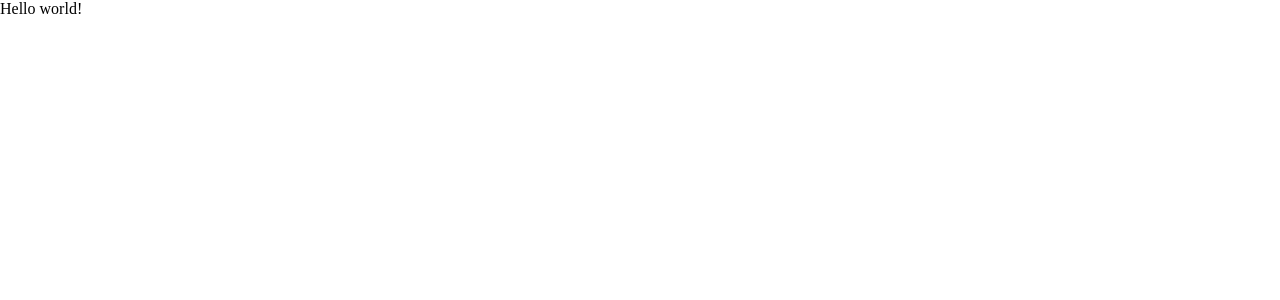
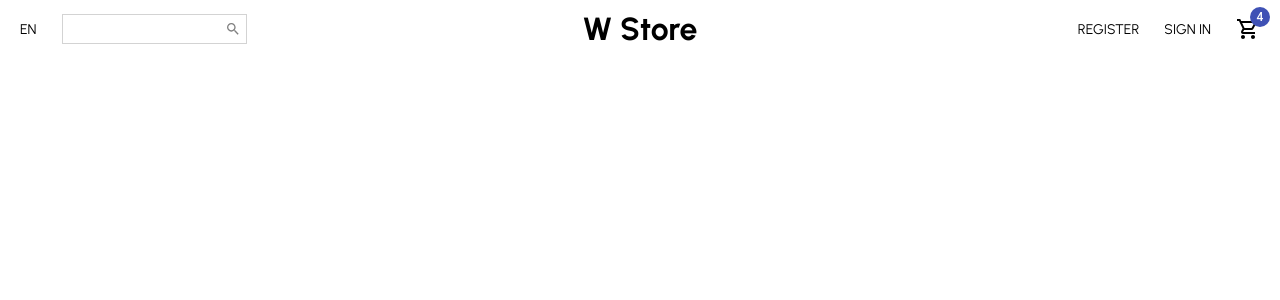
Before and after one commit to Jithin-A-P/w-store, a React (Create React App) app in the folder frontend/: page / in a window 1280 px wide. Shown: the top 300 px of the page. Built offline with nearby package versions, Linux system fonts and the light colour scheme.

Commit message:
Navbar added

```diff
--- a/frontend/package.json
+++ b/frontend/package.json
@@ -3,12 +3,16 @@
   "version": "0.1.0",
   "private": true,
   "dependencies": {
+    "@material-ui/core": "^4.12.3",
+    "@material-ui/icons": "^4.11.2",
     "@testing-library/jest-dom": "^5.11.4",
     "@testing-library/react": "^11.1.0",
     "@testing-library/user-event": "^12.1.10",
+    "bable-loader": "^0.0.1-security",
     "react": "^17.0.2",
     "react-dom": "^17.0.2",
     "react-scripts": "4.0.3",
+    "styled-components": "^5.3.5",
     "web-vitals": "^1.0.1"
   },
   "scripts": {
--- a/frontend/public/index.html
+++ b/frontend/public/index.html
@@ -5,9 +5,13 @@
   <meta charset="utf-8" />
   <meta name="viewport" content="width=device-width, initial-scale=1" />
   <meta name="description" content="Web site created using create-react-app" />
+  <link rel="preconnect" href="https://fonts.googleapis.com">
+<link rel="preconnect" href="https://fonts.gstatic.com" crossorigin>
+<link href="https://fonts.googleapis.com/css2?family=Urbanist:ital,wght@0,100;0,200;0,300;0,400;0,500;0,600;0,700;0,800;0,900;1,100;1,200;1,300;1,400;1,500;1,600;1,700;1,800;1,900&display=swap" rel="stylesheet">
   <style>
     * {
       margin: 0;
+      font-family: 'Urbanist', sans-serif;
     }
   </style>
   <title>React App</title>
--- a/frontend/src/App.jsx
+++ b/frontend/src/App.jsx
@@ -1,5 +1,7 @@
+import Home from "./pages/Home";
+
 const App = () => {
-  return <div>Hello world!</div>;
+  return <Home/>;
 };
 
 export default App;
--- /dev/null
+++ b/frontend/src/components/Navbar.jsx
@@ -0,0 +1,92 @@
+import { Badge } from '@material-ui/core'
+import Search from '@material-ui/icons/Search'
+import ShoppingCartOutlined from '@material-ui/icons/ShoppingCartOutlined'
+import React from 'react'
+import styled from 'styled-components'
+
+const Container = styled.div`
+    height: 60px;
+`
+
+const Wrapper = styled.div`
+    padding: 10px 20px;
+    display: flex;
+    justify-content: space-between;\
+    align-items: center;
+`
+
+const Left = styled.div`
+    flex: 1;
+    display: flex;
+    align-items: center;
+`
+
+const Language = styled.span`
+    font-size: 14px;
+    cursor: pointer;
+`
+
+const SearchConatiner = styled.div`
+    border: 1px solid lightgray;
+    display: flex;
+    align-items: center;
+    margin-left: 25px;
+    padding: 5px;
+`
+
+const Input = styled.input`
+    border: none;
+`
+
+const Center = styled.div`
+    flex: 1;
+    text-align : center;
+`
+
+const Logo = styled.h1`
+    font-weight: bold;
+`
+const Right = styled.div`
+    flex: 1;
+    display: flex;
+    align-items: center;
+    justify-content: flex-end;+
+`
+
+const MenuItem = styled.div`
+    font-size: 14px;
+    cursor: pointer;
+    margin-left: 25px;
+`
+
+const Navbar = () => {
+  return (
+    <Container>
+        <Wrapper>
+            <Left>
+                <Language>
+                    EN
+                </Language>
+                <SearchConatiner>
+                    <Input/>
+                    <Search style={{color: "grey", fontSize: 16}}/>
+                </SearchConatiner>
+            </Left>
+            <Center>
+                <Logo>W Store</Logo>
+            </Center>
+            <Right>
+                <MenuItem>REGISTER</MenuItem>
+                <MenuItem>SIGN IN</MenuItem>
+                <MenuItem>
+                <Badge badgeContent={4} color="primary">
+                    <ShoppingCartOutlined/>
+                </Badge>
+                </MenuItem>
+            </Right>
+        </Wrapper>
+    </Container>
+  )
+}
+
+export default Navbar
--- /dev/null
+++ b/frontend/src/pages/Home.jsx
@@ -0,0 +1,12 @@
+import React from 'react'
+import Navbar from '../components/Navbar'
+
+const Home = () => {
+  return (
+    <div>
+        <Navbar/>
+    </div>
+  )
+}
+
+export default Home
```
Also changed, not shown: frontend/src/components/Announcement.jsx (added), 2 other files (tests, documents, lock files or other folders).
